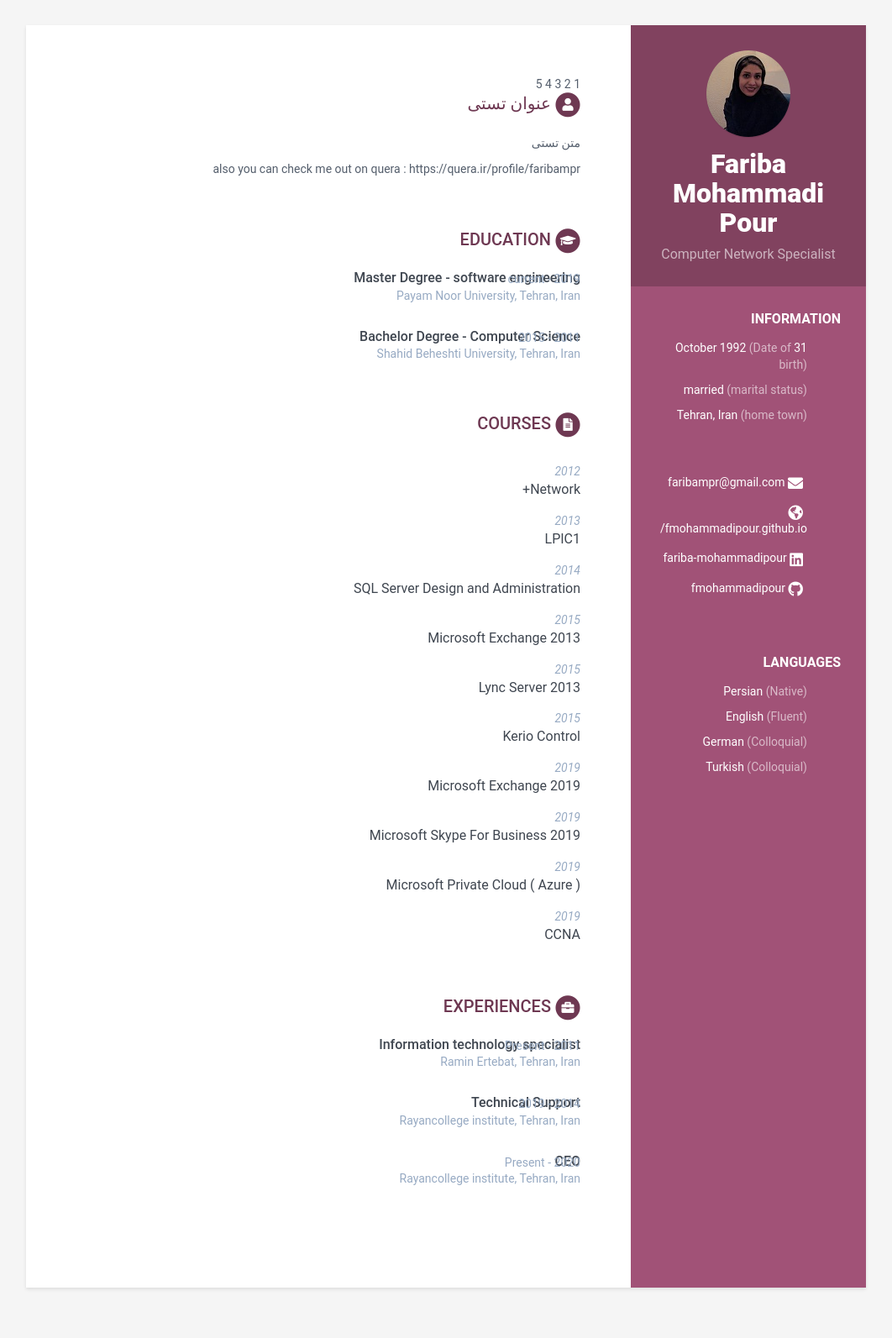
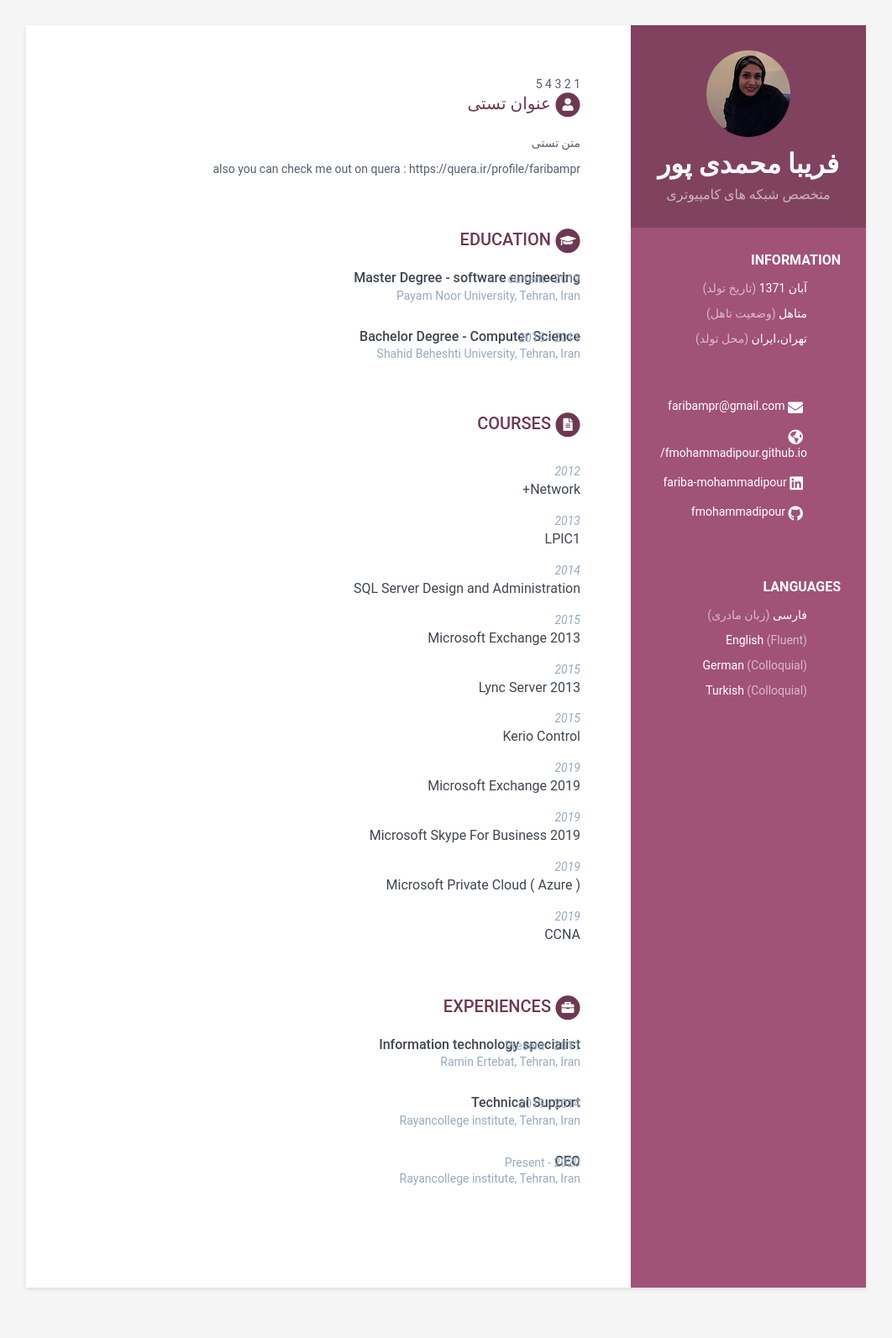
Before and after one commit to fmohammadipour/resume-fa.github.io, a Jekyll site: the page built from index.html, in a window 1280 px wide. Shown: the whole page at 84% size, without its empty margins (109-1171 px from the left). Built offline with Jekyll 4.4.1, drawn with Linux system fonts in a browser that asks for light colours.

Commit message:
Update data.yml

```diff
--- a/_data/data.yml
+++ b/_data/data.yml
@@ -7,19 +7,19 @@ sidebar:
     education: False # set to False if you want education in main section instead of in sidebar
 
     # Profile information
-    name: Fariba Mohammadi Pour
-    tagline: Computer Network Specialist
+    name: فریبا محمدی پور
+    tagline: متخصص شبکه های کامپیوتری
     avatar: profile.png  #place a 100x100 picture inside /assets/images/ folder and provide the name of the file below
 
     Information:
-      - idiom: 31 October 1992
-        level: Date of birth
+      - idiom: آبان 1371
+        level: تاریخ تولد
 
-      - idiom: married
-        level: marital status
+      - idiom: متاهل
+        level: وضعیت تاهل
 
-      - idiom: Tehran, Iran
-        level: home town
+      - idiom: تهران،ایران
+        level: محل تولد
 
     # Sidebar links
     email: faribampr@gmail.com
@@ -29,8 +29,8 @@ sidebar:
     goodreads: # Number-Username, e.g. 123456-alandoe
 
     languages:
-      - idiom: Persian
-        level: Native
+      - idiom: فارسی
+        level: زبان مادری
 
       - idiom: English
         level: Fluent
```
